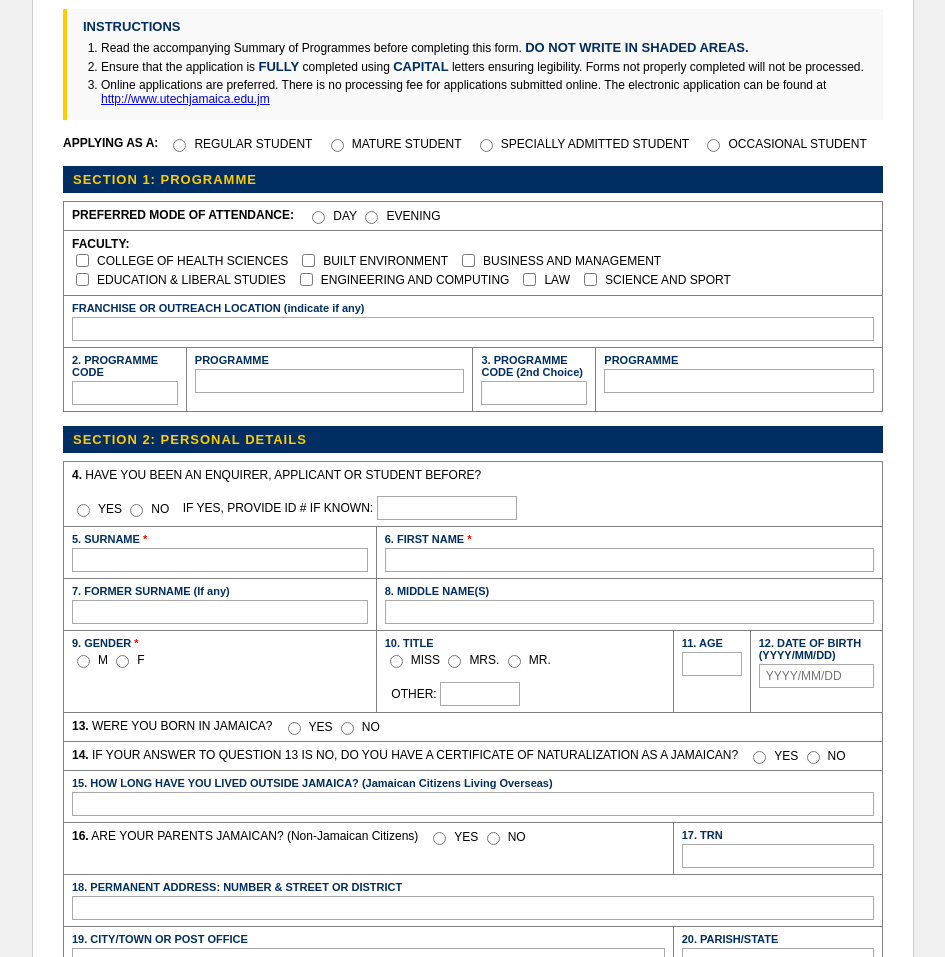
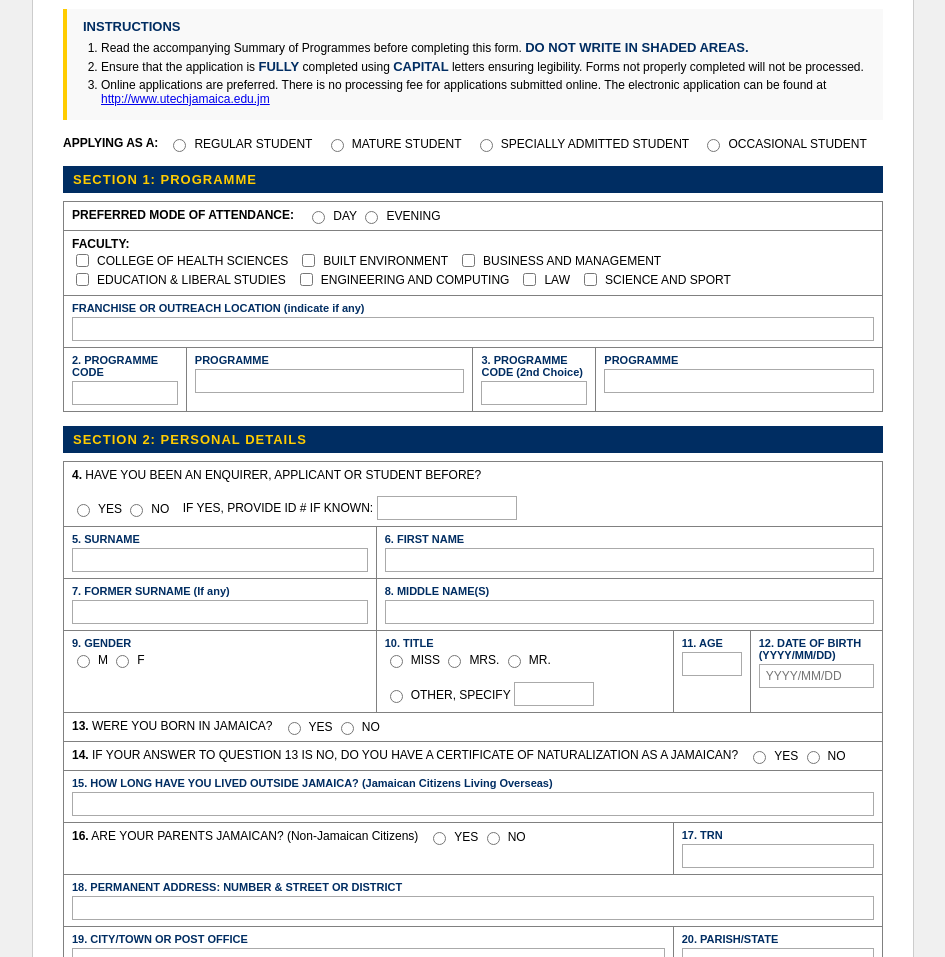
Before and after one commit to Steven876/GROUP-3-UX3, a plain HTML site: page index.html in a window 1280 px wide. Shown: the part 143-1100 px from the top of the page, without its empty margins (167-1112 px from the left). Drawn offline with Linux system fonts and the light colour scheme.

Commit message:
Slight Changes

```diff
--- a/index.html
+++ b/index.html
@@ -3,6 +3,7 @@
 <head>
   <meta charset="UTF-8">
   <title>UTech Undergraduate Application</title>
+
   <style>
     body {
       font-family: Arial, sans-serif;
@@ -33,11 +34,9 @@
     .logo-placeholder {
       width: 70px;
       height: 70px;
-
       display: flex;
       align-items: center;
       justify-content: center;
-
       color: #002D62;
       text-align: center;
       margin-right: 20px;
@@ -102,7 +101,6 @@
       letter-spacing: 1px;
     }
 
-    /* Applying as - nowrap to keep on one line */
     .applying-row {
       font-size: 12px;
       margin-bottom: 10px;
@@ -113,7 +111,6 @@
       margin-right: 10px;
     }
 
-    /* Form table */
     table.form-table {
       width: 100%;
       border-collapse: collapse;
@@ -171,7 +168,7 @@
       margin-top: 20px;
     }
 
-    input[type="submit"], .submit-row button {
+    .submit-row button {
       background-color: #002D62;
       color: #FFCC00;
       border: none;
@@ -182,12 +179,10 @@
       cursor: pointer;
     }
 
-    input[type="submit"], .submit-row button:hover {
+    .submit-row button:hover {
       background-color: #FFCC00;
       color: #002D62;
     }
-
-    .req { color: red; }
 
     .note {
       font-size: 10px;
@@ -250,7 +245,9 @@
       color: #002D62;
     }
   </style>
+
 </head>
+
 <body>
 
   <div class="page">
@@ -356,11 +353,11 @@
         <!-- Q5 & Q6 -->
         <tr>
           <td width="50%">
-          <span class="field-label">5. SURNAME <span class="req">*</span></span>
+            <span class="field-label">5. SURNAME</span>
             <input type="text">
           </td>
           <td width="50%" colspan="3">
-          <span class="field-label">6. FIRST NAME <span class="req">*</span></span>
+            <span class="field-label">6. FIRST NAME</span>
             <input type="text">
           </td>
         </tr>
@@ -380,7 +377,7 @@
         <!-- Q9, Q10, Q11, Q12 -->
         <tr>
           <td style="width:90px; min-width:90px;">
-          <span class="field-label">9. GENDER <span class="req">*</span></span>
+            <span class="field-label">9. GENDER</span>
             <label><input type="radio" name="gender" value="m"> M</label>
             <label><input type="radio" name="gender" value="f"> F</label>
           </td>
@@ -388,8 +385,12 @@
             <span class="field-label">10. TITLE</span>
             <label><input type="radio" name="title" value="miss"> MISS</label>
             <label><input type="radio" name="title" value="mrs"> MRS.</label>
-          <label><input type="radio" name="title" value="mr"> MR.</label><br><br>
-          &nbsp; OTHER: <input type="text" style="width:80px; display:inline; width:80px;">
+            <label><input type="radio" name="title" value="mr"> MR.</label> <br><br>
+            <label>
+              <input type="radio" name="title" value="other"> OTHER, SPECIFY
+            </label>
+            <input type="text" name="other_title" style="width:80px;" aria-label="Specify other title">
+
           </td>
           <td style="width:60px; min-width:60px;">
             <span class="field-label">11. AGE</span>
@@ -557,7 +558,6 @@
 
   </div>
 
-
   <!-- Modal -->
   <div class="modal-overlay" id="submitModal">
     <div class="modal-box">
```
Lines whose indentation alone changed are shown as unchanged.
